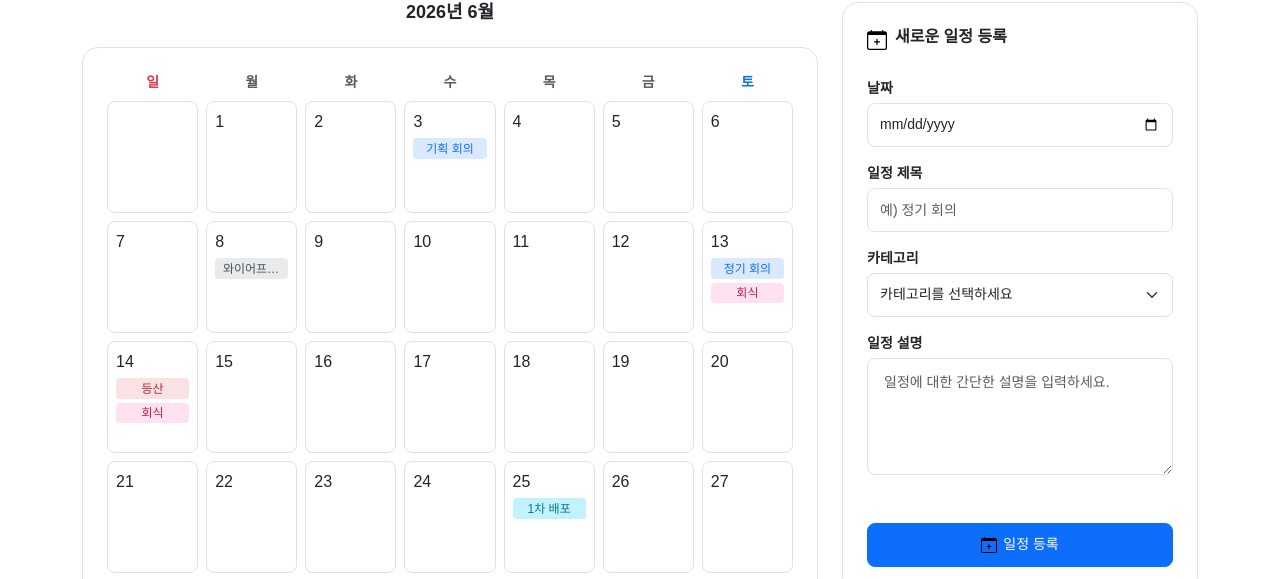
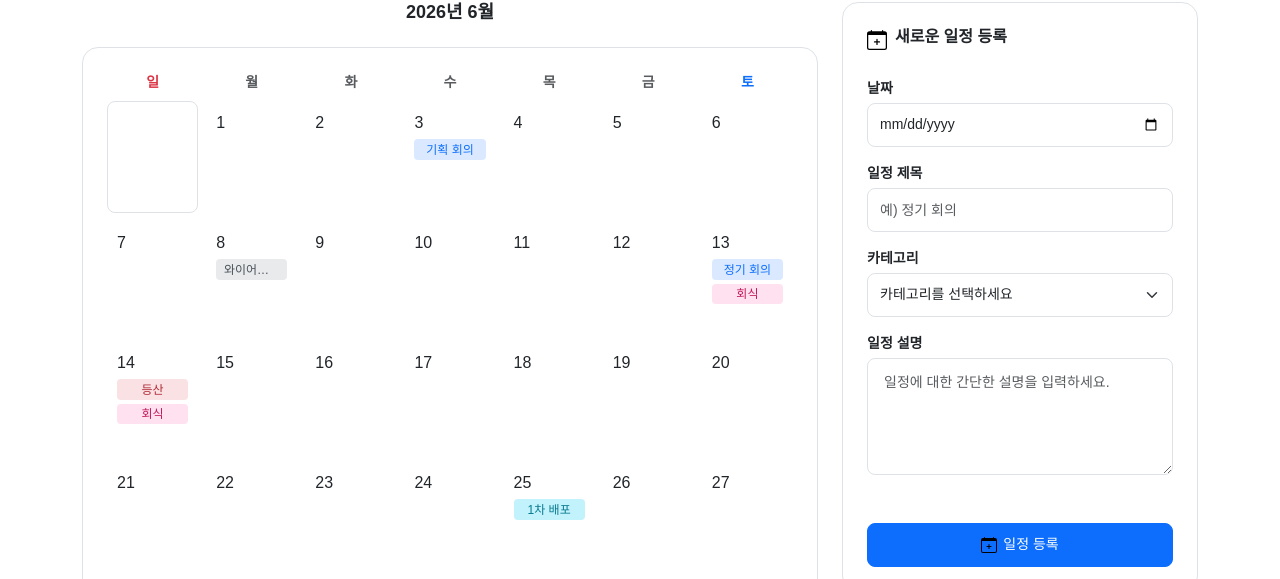
Before and after one commit to jws909/Essage, a React (Vite) app: page /calendar in a window 1280 px wide. Shown: the part 221-800 px from the top of the page. Built offline with nearby package versions, Linux system fonts and the light colour scheme.

Commit message:
캘린더 날짜 클릭시 이벤트 추가, 이벤트 갯수 2개 제한 펼치기 줄이기 기능 추가

```diff
--- a/src/components/Calendar.jsx
+++ b/src/components/Calendar.jsx
@@ -1,10 +1,16 @@
 import { useEffect, useState } from "react";
 import '../css/Calendar.css'
-import Badge from "react-bootstrap/Badge";
+import { Badge, OverlayTrigger, Tooltip } from "react-bootstrap";
 import { categoryColor, badgeTheme } from "../data/eventStyle";
 import useEventStore from "../store/useEventStore";
 
-function Calendar({ calendarDays }) {
+function Calendar({ calendarDays, selectedDate, onDateClick }) {
+
+    const MAX_VISIBLE = 2;
+    const [ expandedDate, setExpandedDate ] = useState(null);
+    const toggleExpand = (date) => {
+        setExpandedDate(prev => prev === date ? null : date);
+    };
 
     const events = useEventStore((state) => state.events);
     const getEventsByDate = useEventStore((state) => state.getEventsByDate);
@@ -49,15 +55,45 @@ function Calendar({ calendarDays }) {
 
                         const dayEvents = getEventsByDate(calendarDay.date);
 
+                        const isExpanded = expandedDate === calendarDay.date;
+
+                        const visibleEvents = isExpanded
+                            ? dayEvents
+                            : dayEvents.slice(0, MAX_VISIBLE);
+
+                        const hiddenCount = dayEvents.length - MAX_VISIBLE;
+
                         return (
                             <div className="col" key={calendarDay.date}>
-                                <div className="border rounded-3 bg-body p-1 p-sm-2 min-h-box">
+                                <div
+                                    className={`calendar-day rounded-3 bg-body p-1 p-sm-2
+                                                min-h-box
+                                                ${isExpanded ? "expanded" : ""}
+                                                ${selectedDate === calendarDay.date ? "selected-day" : ""}
+                                            `}
+                                    onClick={() => onDateClick(calendarDay.date)}
+                                >
                                     <span className="fw-medium">{calendarDay.day}</span>
 
                                     <div className="mt-1 d-flex flex-column gap-1">
-                                        {dayEvents.map((evt, i) => (
+                                        {visibleEvents.map((evt, i) => (
+                                            <OverlayTrigger
+                                                key={i}
+                                                placement="top"
+                                                overlay={
+                                                    <Tooltip
+                                                        id={`tooltip-${calendarDay.date}-${i}`}
+                                                        className="custom-tooltip"
+                                                    >
+                                                        <div
+                                                            style={{ color: "#fff" }}
+                                                        >
+                                                            {evt.description}
+                                                        </div>
+                                                    </Tooltip>
+                                                }
+                                            >
                                                 <Badge
-                                                key={i}
                                                     bg="undefined"
                                                     className="fw-medium text-truncate"
                                                     style={{
@@ -69,7 +105,31 @@ function Calendar({ calendarDays }) {
                                                 >
                                                     {evt.text}
                                                 </Badge>
+                                            </OverlayTrigger>
                                         ))}
+
+                                        {hiddenCount > 0 && !isExpanded && (
+                                            <div
+                                                className="more-badge text-primary small"
+                                                onClick={(e) => {
+                                                    e.stopPropagation();
+                                                    toggleExpand(calendarDay.date);
+                                                }}
+                                            >
+                                                +{hiddenCount} more
+                                            </div>
+                                        )}
+                                        {isExpanded && dayEvents.length > MAX_VISIBLE && (
+                                            <div
+                                                className="more-badge text-muted small"
+                                                onClick={(e) => {
+                                                    e.stopPropagation();
+                                                    toggleExpand(calendarDay.date);
+                                                }}
+                                            >
+                                                show less
+                                            </div>
+                                        )}
                                     </div>
                                 </div>
                             </div>
--- a/src/css/Calendar.css
+++ b/src/css/Calendar.css
@@ -1,16 +1,20 @@
-
 .row-cols-7>* {
     flex: 0 0 auto;
     width: calc(100% / 7);
 }
 
 .min-h-box {
-    min-height: 5rem;
+    height: 5rem;
+    overflow: hidden;
+}
+
+.min-h-box.expanded {
+    height: auto;
 }
 
 @media (min-width: 576px) {
     .min-h-box {
-        min-height: 7rem;
+        height: 7rem;
     }
 }
 
@@ -23,3 +27,48 @@
         font-size: 0.875rem;
     }
 }
+
+.calendar-day {
+    cursor: pointer;
+    border: 2px solid transparent;
+    transition:
+        all 0.2s ease,
+        background-color .2s ease,
+        border-color .2s ease,
+        box-shadow .2s ease;
+}
+
+.calendar-day:hover {
+    background-color: #f1f5ff;
+    border-color: #b6d4fe;
+}
+
+.selected-day {
+    background-color: #e7f1ff;
+    border-color: #0d6efd;
+}
+
+/* 선택된 애는 hover 영향 제거 */
+.selected-day:hover {
+    background: transparent;
+    border-color: #0d6efd;
+}
+
+.custom-tooltip .tooltip-inner {
+    background-color: #2b2f33;
+    color: #f8f9fa;
+    border: 1px solid rgba(255, 255, 255, 0.1);
+    font-size: 12px;
+    padding: 8px 10px;
+    border-radius: 8px;
+}
+
+.more-badge {
+    padding: 2px 4px;
+    border-radius: 4px;
+    transition: 0.2s;
+}
+
+.more-badge:hover {
+    background: #f1f5ff;
+}
--- a/src/pages/CalendarPage.jsx
+++ b/src/pages/CalendarPage.jsx
@@ -105,7 +105,11 @@ function CalendarPage() {
                         </h2>
                         <RightButton onClick={nextMonth} />
                     </div>
-                    <Calendar calendarDays={calendarDays} />
+                    <Calendar
+                        calendarDays={calendarDays}
+                        selectedDate={selectedDate}
+                        onDateClick={setSelectedDate}
+                    />
                 </div>
                 <div className="col-12 col-lg-4">
                     <form className="border bg-body p-4 sticky-sm" onSubmit={handleSubmit}
@@ -155,7 +159,6 @@ function CalendarPage() {
                             <select
                                 id="event-category"
                                 className="form-select custom-text-input"
-                                defaultValue=""
                                 value={category}
                                 onChange={(e) => setCategory(e.target.value)}
                             >
```
Lines whose indentation alone changed are shown as unchanged.
